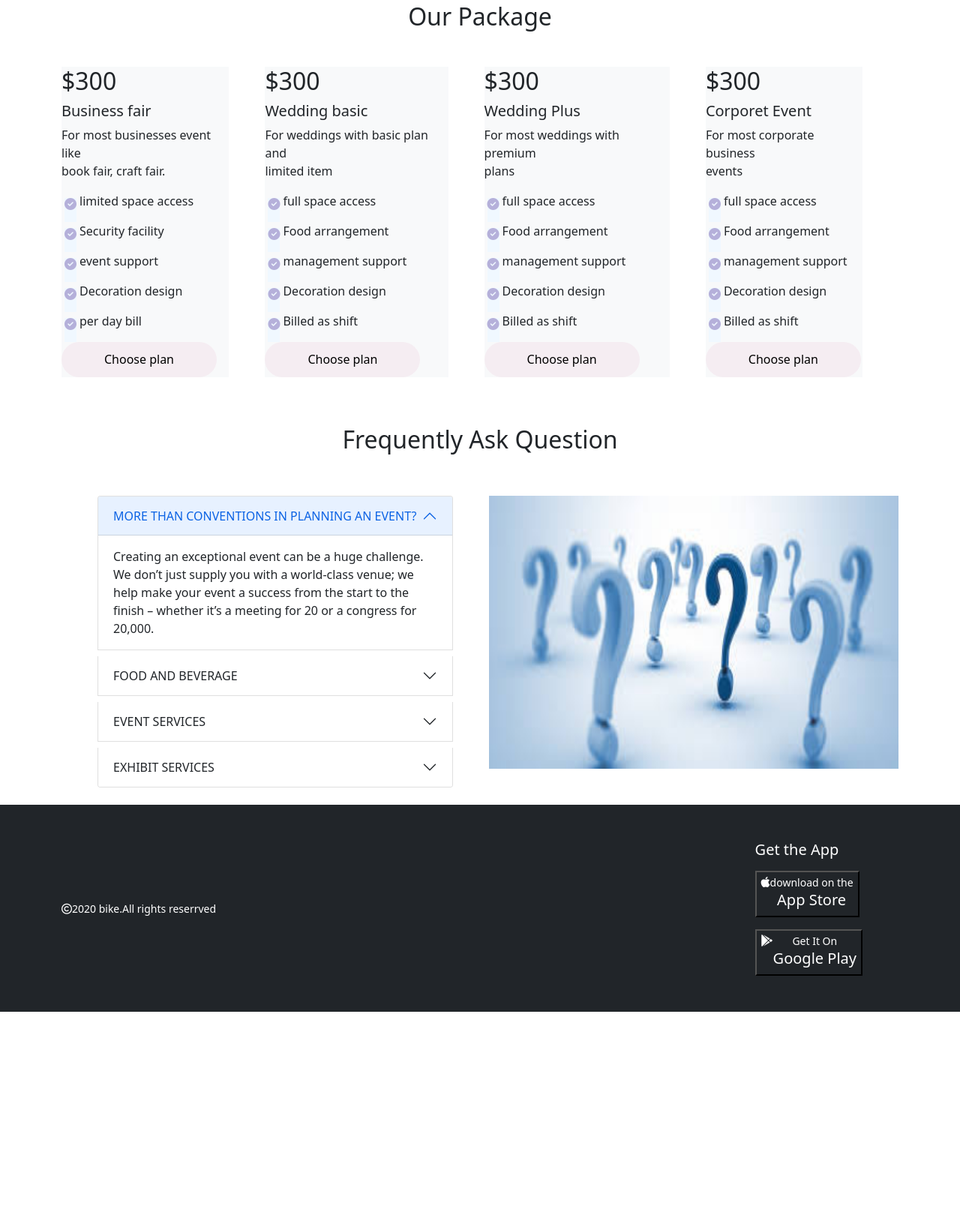
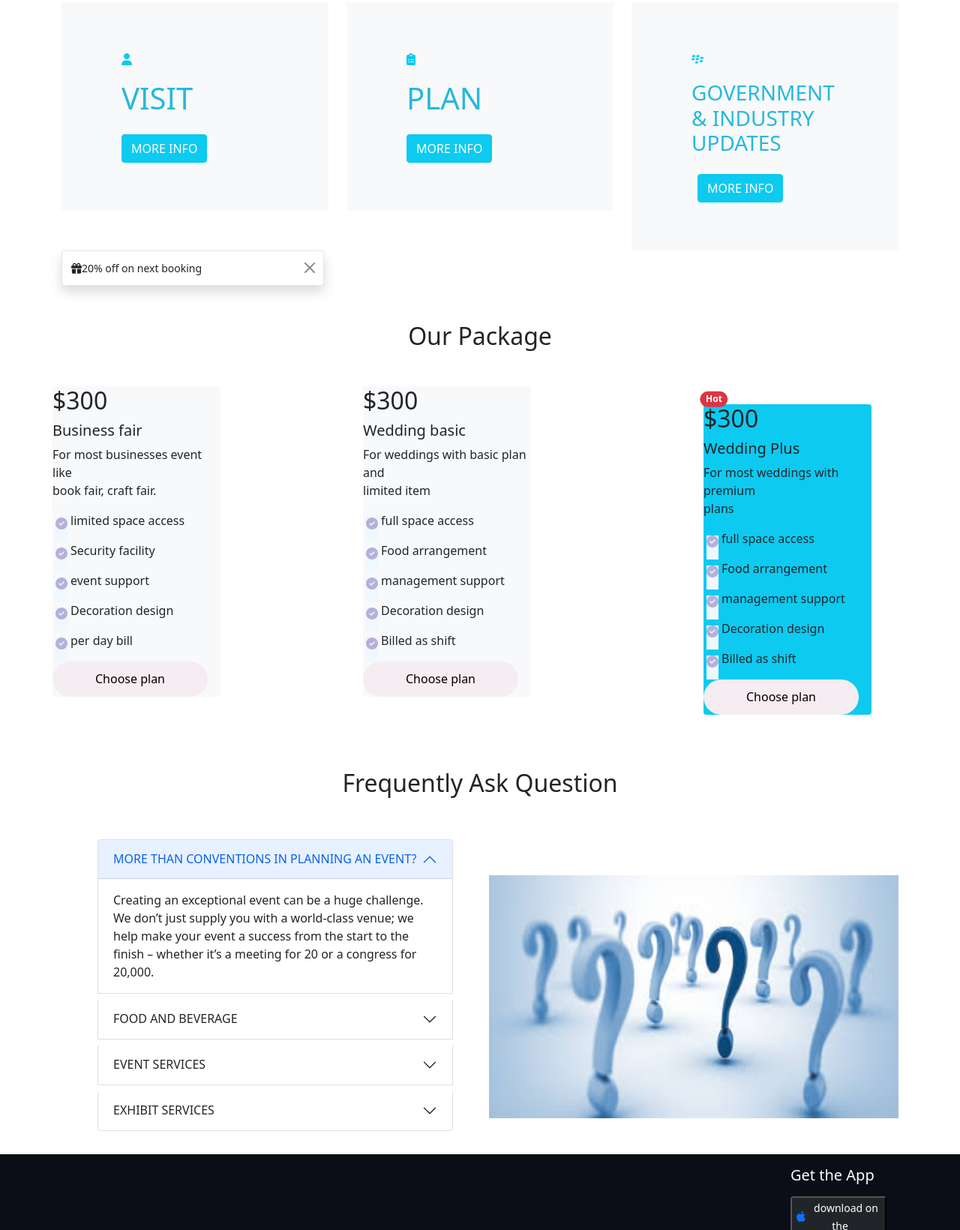
Before and after one commit to nosianuri/convention-center, a plain HTML site: page index.html in a window 1280 px wide. Shown: the part 629-2269 px from the top of the page at 75% size. Before the commit the page ends 1978 px from the top, so only its background shows below. Drawn offline with nearby package versions, Linux system fonts and the light colour scheme.

Commit message:
extraadd

```diff
--- a/css/style.css
+++ b/css/style.css
@@ -1,6 +1,27 @@
+/* font style */
+@import url('https://fonts.googleapis.com/css2?family=Poppins:wght@500&display=swap');
+body{
+    font-family: 'Poppins', sans-serif;
+}
+
 .clips{
     background-color: aliceblue;
     color: #b5b0da;
+}
+.card-body .decoration{
+    text-decoration: none;
+}
+h1 a{
+    text-decoration: none;
+    color: rgb(38, 184, 221);
+}
+h3 a{
+    text-decoration: none;
+    color: rgb(38, 184, 221);
+}
+.extra-button{
+    color: aliceblue;
+    background-color: rgb(185, 164, 204);
 }
 .choose-plan{
     background: #f5edf2;
@@ -8,6 +29,21 @@
     height: 47px;
     border: none;
 }
+.asked{
+    top: 2806px;
+    left: 735px;
+
+}
 .wedding-plus:hover{
-    background: rgb(159, 159, 224);
+    background: rgb(125, 125, 194);
 }
+footer{
+    background-color: #0B0D17;
+    ;
+}
+.get-app{
+    width: 160px;
+    height: 210px;
+    top: 56px;
+    left: 1115px;
+}
--- a/index.html
+++ b/index.html
@@ -17,7 +17,7 @@
     <header>
        <section class="container">
         <nav class="navbar fixed-top navbar-expand-lg navbar-light bg-light">
-            <div class="container-fluid">
+            <div class="container">
               <a class="navbar-brand" href="#">Vancouver Convention Centre</a>
               <button class="navbar-toggler" type="button" data-bs-toggle="collapse" data-bs-target="#navbarSupportedContent" aria-controls="navbarSupportedContent" aria-expanded="false" aria-label="Toggle navigation">
                 <span class="navbar-toggler-icon"></span>
@@ -44,6 +44,7 @@
             </div>
           </nav>
        </section>
+       <!-- slide show -->
        <section>
         <div id="carouselExampleCaptions" class="carousel slide bg-secondary" data-bs-ride="carousel">
             <div class="carousel-indicators">
@@ -54,31 +55,31 @@
             <div class="carousel-inner">
               <div class="carousel-item active">
                 <img width="1440px" height="584px"  src="images/banner.png" class="d-block w-100" alt="...">
-                <div class="carousel-caption d-none d-md-block">
+                <div class="carousel-caption d-md-block">
                   <h3>The Vancouver Convention Centre <br> In Vancouver, British Columbia, Canada</h3>
                   <p>The Vancouver Convention Centre in downtown Vancouver is a beautiful, inspiring <br> event space with an unbeatable waterfront location.</p>
                   <div>
-                    <button class="btn text-white rounded">Book Now</button>
+                    <button class="btn bg-info text-white rounded">Book Now</button>
                  </div>
                 </div>
               </div>
               <div class="carousel-item">
                 <img  width="1440px" height="584px" src="images/convention-centre-1.jpg" class="d-block w-100" alt="...">
-                <div class="carousel-caption d-none d-md-block">
+                <div class="carousel-caption d-md-block">
                     <h3>The Vancouver Convention Centre <br> In Vancouver, British Columbia, Canada</h3>
                     <p>The Vancouver Convention Centre in downtown Vancouver is a beautiful, inspiring <br> event space with an unbeatable waterfront location.</p>
                     <div>
-                      <button class="btn text-white rounded">Book Now</button>
+                      <button class="btn bg-info text-white rounded">Book Now</button>
                    </div>
                   </div>
               </div>
               <div class="carousel-item">
                 <img width="1440px" height="584px" src="images/convention-center-4.jpg" class="d-block w-100" alt="...">
-                <div class="carousel-caption d-none d-md-block">
+                <div class="carousel-caption d-md-block">
                     <h3>The Vancouver Convention Centre <br> In Vancouver, British Columbia, Canada</h3>
                     <p>The Vancouver Convention Centre in downtown Vancouver is a beautiful, inspiring <br> event space with an unbeatable waterfront location.</p>
                     <div>
-                      <button class="btn text-white rounded">Book Now</button>
+                      <button class="btn bg-info text-white rounded">Book Now</button>
                    </div>
                   </div>
               </div>
@@ -97,15 +98,68 @@
        </section>
     </header>
     <main>
+      <!-- Extra Info -->
+      <section class="container mt-5">
+        <div class="row">
+          <div class="col-sm-4">
+            <div class=" d-flex justify-content-center align-items-center p-5 bg-light">
+              <div class="card-body">
+                <div><a href=""><i class="fas fa-user mx-3 text-info"></i></a></div>
+                <h1 class="p-3"><a href="">VISIT</a></h1>
+                <a href="#" class="btn btn-info text-white rounded mx-3">MORE INFO</a>
+              </div>
+            </div>
+          </div>
+          <div class="col-sm-4">
+            <div class=" d-flex justify-content-center align-items-center p-5 bg-light">
+              <div class="card-body">
+                <div><a href=""><i class="fas fa-clipboard-list mx-3 text-info"></i></a></div>
+                <h1 class="p-3 text-info"><a href="">PLAN</a></h1>
+                <a href="#" class="btn btn-info text-white rounded mx-3">MORE INFO</a>
+              </div>
+            </div>
+          </div>
+          <div class="col-sm-4">
+            <div class="p-5 bg-light">
+              <div class="card-body">
+                <div><a href=""><i class="fab fa-blackberry mx-3 text-info"></i></a></div>
+                <h3 class="p-3 text-info decoration"><a href="">GOVERNMENT & INDUSTRY <br> UPDATES</a></h3>
+                <a href="#" class="btn btn-info text-white rounded mx-4">MORE INFO</a>
+              </div>
+            </div>
+          </div>
+        </div>
+        <!-- toats -->
+        <div
+          class="toast show align-items-center"
+          role="alert"
+          aria-live="assertive"
+          aria-atomic="true"
+          >
+          <div class="d-flex">
+
+            <div class="toast-body"><i class="fas fa-gift"></i>20% off on next booking</div>
+            <button
+              type="button"
+              class="btn-close me-2 m-auto"
+              data-bs-dismiss="toast"
+              aria-label="close">
+
+            </button>
+          </div>
+
+        </div>
+      </section>
         <!-- our package -->
-        <section class="container">
-            <div>
+        <section>
+            <div class="">
                 <h2 class="mt-5 d-flex justify-content-center mb-5">Our Package</h2>
             </div>
-            <div class="d-flex justify-content-center">
-                <div class="text-dark bg-light mb-3 me-5" style="max-width: 18rem;">
+            <div class="container d-flex justify-content-between g-0">
+                <div class="">
+                  <div class="text-dark bg-light mb-5 me-2" style="max-width: 14rem;">
                     <h2>$300</h2>
-                    <div class="">
+                    <div>
                       <h5 class="">Business fair</h5>
                       <p class="">For most businesses event
                         like <br> book fair, craft fair.</p>
@@ -117,7 +171,9 @@
                         <button class="choose-plan rounded-pill">Choose plan</button>
                     </div>
                   </div>
-                  <div class="text-dark bg-light mb-3 me-5" style="max-width: 18rem;">
+                </div>
+                  <div class="">
+                    <div class="text-dark bg-light mb-3 me-5" style="max-width: 14rem;">
                       <h2>$300</h2>
                       <div class="">
                         <h5 class="">Wedding basic</h5>
@@ -131,7 +187,18 @@
                           <button class="choose-plan rounded-pill">Choose plan</button>
                       </div>
                     </div>
-                  <div class="text-dark bg-light mb-3 me-5 wedding-plus" style="max-width: 18rem;">
+                  </div>
+                 <div class="">
+                  <button type="button" class="position-relative">
+
+                    <span class="position-absolute top-0 start-100 translate-middle badge rounded-pill bg-danger">
+                      Hot
+                      <span class="visually-hidden">unread messages</span>
+                    </span>
+                  </button>
+                  <div class="text-dark bg-light mb-3 me-5 wedding-plus" style="max-width: 14rem">
+                    <a href="#">
+                      <div class="maskhover-overlay hover-shadow ripple bg-info rounded"></a>
                     <h2>$300</h2>
                     <div class="">
                       <h5 class="">Wedding Plus</h5>
@@ -141,23 +208,12 @@
                         <div class="d-flex"><i class="fas fa-check-circle clips mt-2 mx-1"></i><p>management support</p></div>
                         <div class="d-flex"><i class="fas fa-check-circle clips mt-2 mx-1"></i><p>Decoration design</p></div>
                         <div class="d-flex"><i class="fas fa-check-circle clips mt-2 mx-1"></i><p>Billed as shift</p></div>
-                        <button class="choose-plan rounded-pill">Choose plan</button>
+                        <button id="" class="choose-plan rounded-pill">Choose plan</button>
                     </div>
                  </div>
-                  <div class="text-dark bg-light mb-3 me-5" style="max-width: 18rem;">
-                    <h2>$300</h2>
-                    <div class="">
-                      <h5 class="">Corporet Event </h5>
-                      <p class="">For most corporate business <br>
-                        events</p>
-                        <div class="d-flex"><i class="fas fa-check-circle clips mt-2 mx-1"></i><p>full space access</p></div>
-                        <div class="d-flex"><i class="fas fa-check-circle clips mt-2 mx-1"></i><p>Food arrangement</p></div>
-                        <div class="d-flex"><i class="fas fa-check-circle clips mt-2 mx-1"></i><p>management support</p></div>
-                        <div class="d-flex"><i class="fas fa-check-circle clips mt-2 mx-1"></i><p>Decoration design</p></div>
-                        <div class="d-flex"><i class="fas fa-check-circle clips mt-2 mx-1"></i><p>Billed as shift</p></div>
-                        <button class="choose-plan rounded-pill">Choose plan</button>
                   </div>
-                  </div>
+
+
                  </div>
         </section>
         <!-- frequently ask question -->
@@ -167,7 +223,8 @@
                     Frequently Ask Question
                 </h2>
             </div>
-            <div  class="d-flex justify-content-between">
+           <div class="d-flex justify-content-between">
+            <div class="d-flex">
               <div class="accordion mx-5" id="accordionExample">
                   <div class="accordion-item mb-2">
                     <h2 class="accordion-header" id="headingOne">
@@ -218,28 +275,30 @@
                     </div>
                   </div>
                 </div>
-                  <div class="mb-5">
-                      <img width="546px" height="364px" src="images/asked-1.jpg" alt="">
+                <div class="mt-5 mb-5 asked">
+                    <img width= 546px
+                    height= 324px src="images/asked-1.jpg" alt="">
+                </div>
           </div>
            </div>
         </section>
     </main>
-    <footer class="bg-dark text-white">
-        <div class="container d-flex justify-content-between">
-            <div class="d-flex align-items-center">
+    <footer class="container-fluid text-white">
+        <div class="container d-flex justify-content-between align-items-center">
+            <div class="d-flex p-5 my-5">
                 <small><i class="far fa-copyright"></i>2020 bike.All rights reserrved</small>
             </div>
-            <div class="p-5">
+            <div class="p-3 get-app mb-5 ">
                 <div class="mb-3"><h5>Get the App</h5></div>
-                <button class="d-flex bg-dark text-white w-135 h-40 mb-3">
-                    <div><i class="fab fa-apple"></i></div>
+                <button class="d-flex bg-dark text-white rounded w-115 h-10 mb-3">
+                    <div><a href="https://www.apple.com/app-store/"><i class="fab fa-apple my-3"></i></a></div>
                    <div>
-                    <small>download on the</small><h5>App Store</h5>
+                    <small class="p-2">download on the</small><h6  class="">App Store</h6>
                    </div>
                 </button>
-                <button class="d-flex bg-dark text-white w-135 h-40">
-                    <div><i class="fab fa-google-play"></i></div>
-                    <div><small>Get It On</small><h5>Google Play</h5></div>
+                <button class="d-flex bg-dark text-white rounded w-115 h-10">
+                    <div><a href="https://play.google.com/store/apps?hl=en&gl=US"><i class="fab fa-google-play my-3"></i></a></div>
+                    <div><small>Get It On</small><h6 class="me-3 w-100">Google Play</h6></div>
                 </button>
             </div>
         </div>
```
Lines whose indentation alone changed are shown as unchanged.
